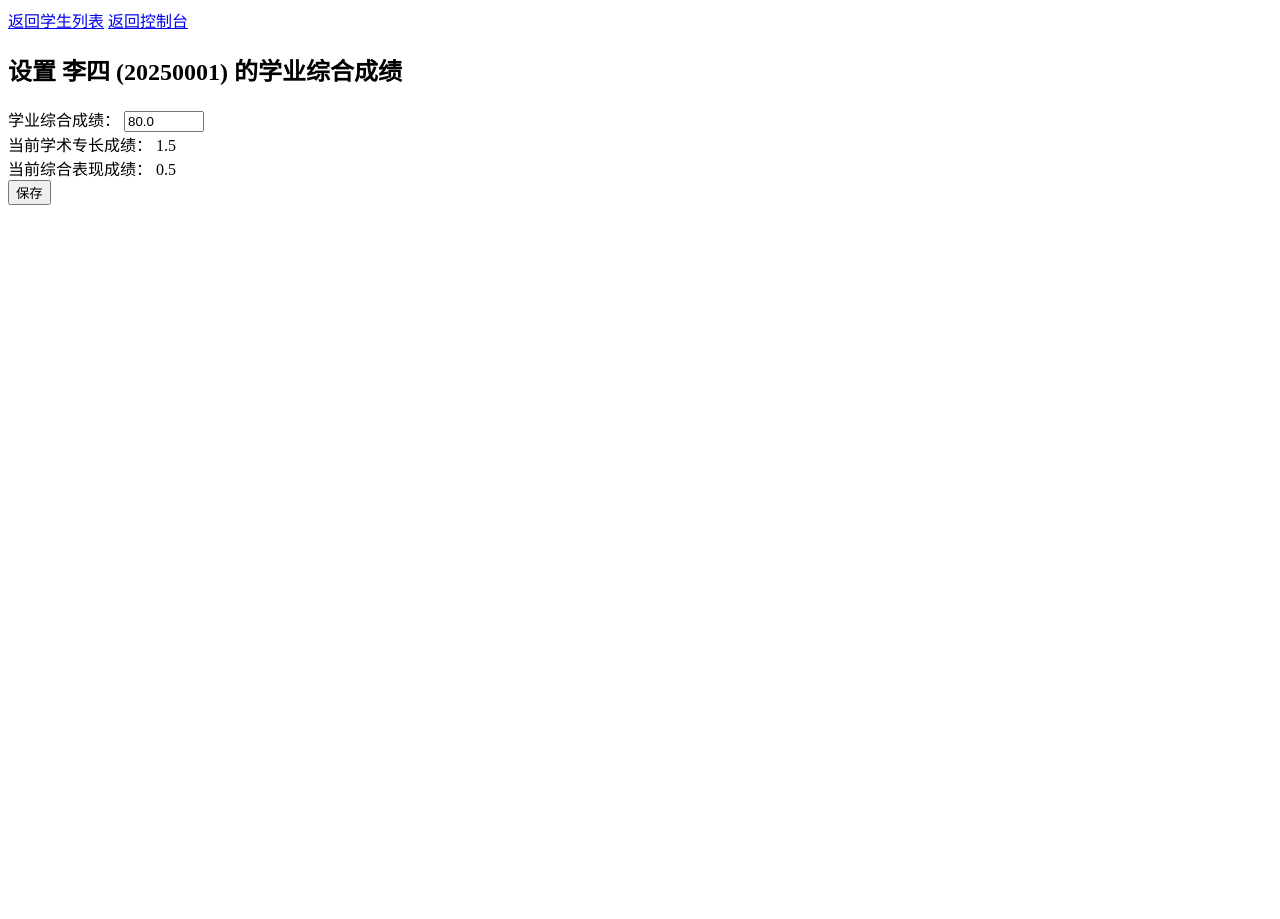
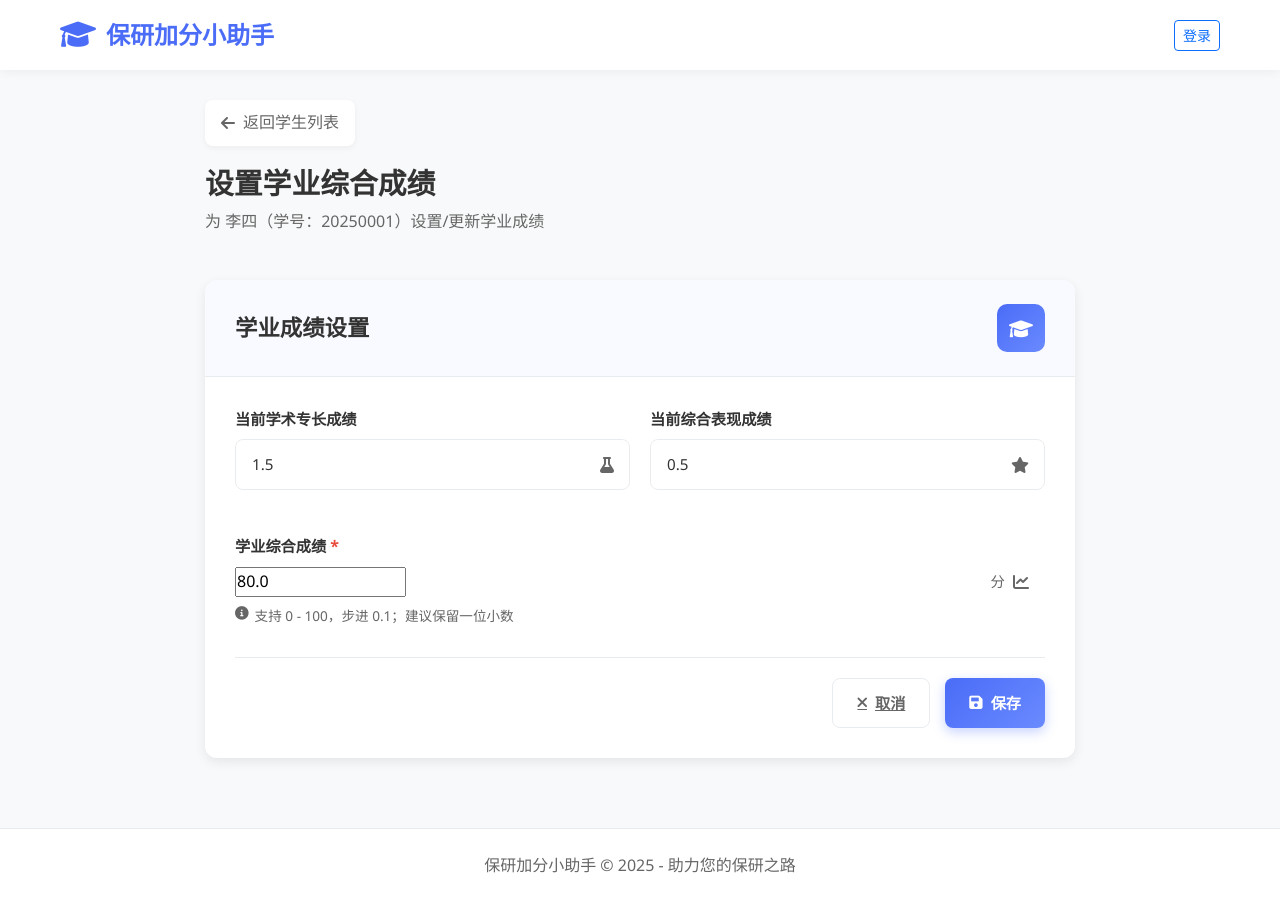
Before and after one commit to zcx2137/GradPath, a Django app: template templates/counselors/set_academic_score.html in a window 1280 px wide. Before the commit the page ends 205 px from the top, so only its background shows below. Run offline with Django 5.2, Linux system fonts and the light colour scheme; the template is opened without the code that fills it: values that come from a table or form of the project are taken from there, others are empty; data comes from the database, SQL or seed files in the repository.

Commit message:
Update set_academic_score.html
设置学业综合成绩页面更新

```diff
--- a/templates/counselors/set_academic_score.html
+++ b/templates/counselors/set_academic_score.html
@@ -1,33 +1,101 @@
-<!DOCTYPE html>
-<html lang="zh">
-<head>
-    <meta charset="UTF-8">
-    <title>设置学业成绩</title>
-</head>
-<body>
-    <div class="nav">
-        <a href="{% url 'view_all_students' %}">返回学生列表</a>
-        <a href="{% url 'counselor_dashboard' %}">返回控制台</a>
+{% extends 'counselors/base.html' %}
+{% load static %}
+
+{% block title %}设置学业成绩 - 保研加分小助手{% endblock %}
+
+{% block extra_css %}
+    <!-- 复用规则编辑页的表单样式，保证风格统一 -->
+    <link href="{% static 'CSS/counselor/edit_rule.css' %}" rel="stylesheet">
+{% endblock %}
+
+{% block content %}
+<div class="edit-rule-container">
+    <!-- 页面头部：返回按钮 + 标题 -->
+    <div class="page-header">
+        <div class="header-content">
+            <a href="{% url 'view_all_students' %}" class="back-btn">
+                <i class="fas fa-arrow-left"></i>
+                <span>返回学生列表</span>
+            </a>
+            <h1 class="page-title">设置学业综合成绩</h1>
+            <p class="page-subtitle">为 {{ student.full_name }}（学号：{{ student.student_id }}）设置/更新学业成绩</p>
+        </div>
     </div>
 
-    <h2>设置 {{ student.full_name }} ({{ student.student_id }}) 的学业综合成绩</h2>
-    <form method="post">
+    <!-- 表单卡片 -->
+    <div class="form-section">
+        <div class="form-card">
+            <div class="card-header">
+                <h2 class="card-title">学业成绩设置</h2>
+                <div class="card-icon">
+                    <i class="fas fa-graduation-cap"></i>
+                </div>
+            </div>
+
+            <form method="post" class="rule-form">
                 {% csrf_token %}
+
+                <!-- 当前成绩概览（只读） -->
+                <div class="form-row">
                     <div class="form-group">
-            <label for="academic_comprehensive_score">学业综合成绩：</label>
-            <input type="number" name="academic_comprehensive_score" id="academic_comprehensive_score"
-                   step="0.1" min="0" max="100"
-                   value="{{ student.academic_comprehensive_score|default:'' }}" required>
+                        <div class="form-label">
+                            <label>当前学术专长成绩</label>
+                        </div>
+                        <div class="form-field">
+                            <input type="text" value="{{ student.academic_expertise_score|default:'-' }}" disabled>
+                            <i class="form-icon fas fa-flask"></i>
+                        </div>
                     </div>
                     <div class="form-group">
-            <label>当前学术专长成绩：</label>
-            <span>{{ student.academic_expertise_score }}</span>
+                        <div class="form-label">
+                            <label>当前综合表现成绩</label>
                         </div>
+                        <div class="form-field">
+                            <input type="text" value="{{ student.comprehensive_performance_score|default:'-' }}" disabled>
+                            <i class="form-icon fas fa-star"></i>
+                        </div>
+                    </div>
+                </div>
+
+                <!-- 输入综合学业成绩 -->
                 <div class="form-group">
-            <label>当前综合表现成绩：</label>
-            <span>{{ student.comprehensive_performance_score }}</span>
+                    <div class="form-label">
+                        <label for="academic_comprehensive_score">学业综合成绩</label>
+                        <span class="required">*</span>
                     </div>
-        <button type="submit" class="btn btn-success">保存</button>
+                    <div class="score-input-group">
+                        <input
+                            type="number"
+                            name="academic_comprehensive_score"
+                            id="academic_comprehensive_score"
+                            step="0.1"
+                            min="0"
+                            max="100"
+                            value="{{ student.academic_comprehensive_score|default:'' }}"
+                            required
+                        >
+                        <span class="score-unit">分</span>
+                        <i class="form-icon fas fa-chart-line"></i>
+                    </div>
+                    <div class="field-hint">
+                        <i class="fas fa-info-circle"></i>
+                        支持 0 - 100，步进 0.1；建议保留一位小数
+                    </div>
+                </div>
+
+                <!-- 操作按钮 -->
+                <div class="form-actions">
+                    <a href="{% url 'view_all_students' %}" class="cancel-btn">
+                        <i class="fas fa-times"></i>
+                        取消
+                    </a>
+                    <button type="submit" class="save-btn">
+                        <i class="fas fa-save"></i>
+                        保存
+                    </button>
+                </div>
             </form>
-</body>
-</html>
+        </div>
+    </div>
+</div>
+{% endblock %}
```
Lines whose indentation alone changed are shown as unchanged.
